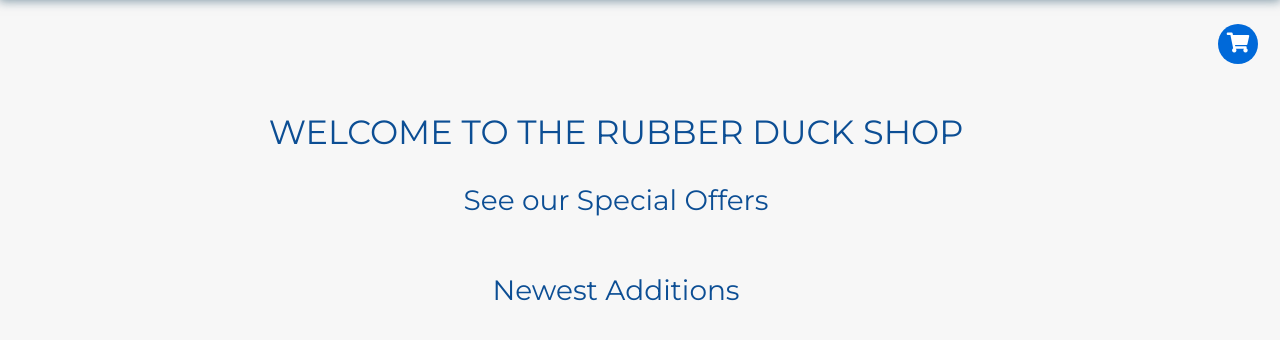
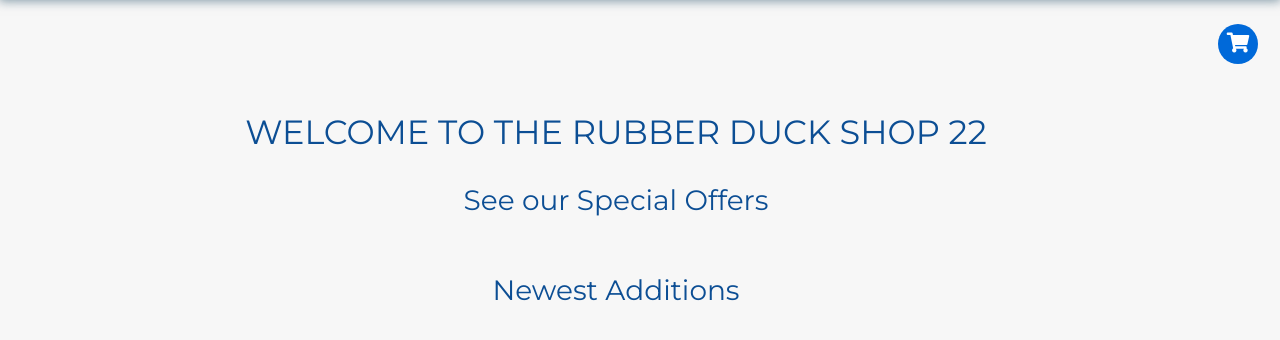
Before and after one commit to devrox7/DWP-2020, a PHP site: the page made by dwp-app/Views/Home.view.php in a window 1280 px wide. Shown: the part 80-420 px from the top of the page. Run offline with PHP 8.4, Linux system fonts and the light colour scheme; the template is opened without the code that fills it, so the values that code supplies are empty; a stand-in replaces the project's code that opens the database connection; some libraries are stand-ins or nearby versions.

Commit message:
weird issue on home page... not fixed yet

```diff
--- a/dwp-app/Views/Home.view.php
+++ b/dwp-app/Views/Home.view.php
@@ -100,30 +100,33 @@ include_once "./assets/layout/header.php";
 // SPECIAL OFFERS
 echo "
 <div class='row mt-5 m-4 d-flex justify-content-center'>
+
     <div class='row' style='display:inline-block'>
-        <h1>WELCOME TO THE RUBBER DUCK SHOP</h1>
+        <h1>WELCOME TO THE RUBBER DUCK SHOP 22</h1>
         </br>
         <h3 style='text-align:center'>See our Special Offers</h3>
     </div>
 
-       <div class='row m-4 d-flex justify-content-center'>";
+    <div class='row m-4 d-flex justify-content-center'>";
 
         $productView->showProducts();
 
- echo "</div>
+echo "</div>
 
-</div>
+</div>";
 
-<div class='row mt-5 m-4 d-flex justify-content-center'>
+echo "<div class='row mt-5 m-4 d-flex justify-content-center'>
+
     <div class='row' style='display:inline-block'>
         <h3 style='text-align:center'>Newest Additions</h3>
     </div>
 
-       <div class='row m-4 d-flex justify-content-center'>";
+    <div class='row m-4 d-flex justify-content-center'>";
 
-        $productView->showLatestProducts();
+       $productView->showLatestProducts();
 
- echo "</div>
+echo "</div>
+
 </div>";
 
 
```
Also changed, not shown: dwp-app/Models/Product.model.php (+0 -8 lines).
